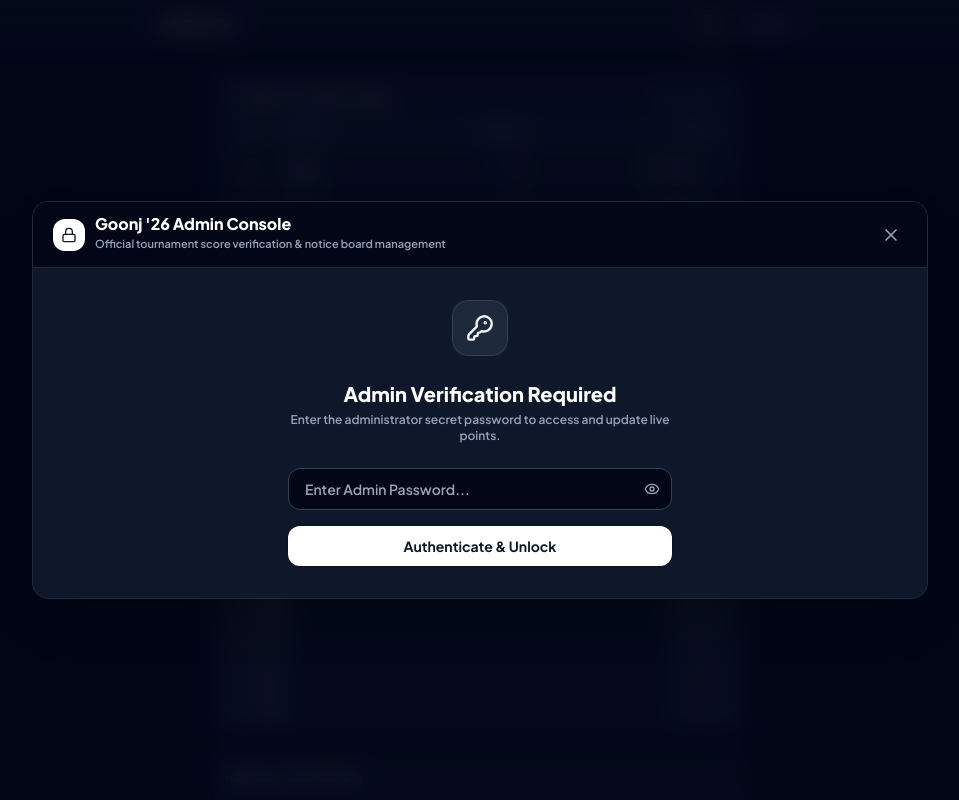
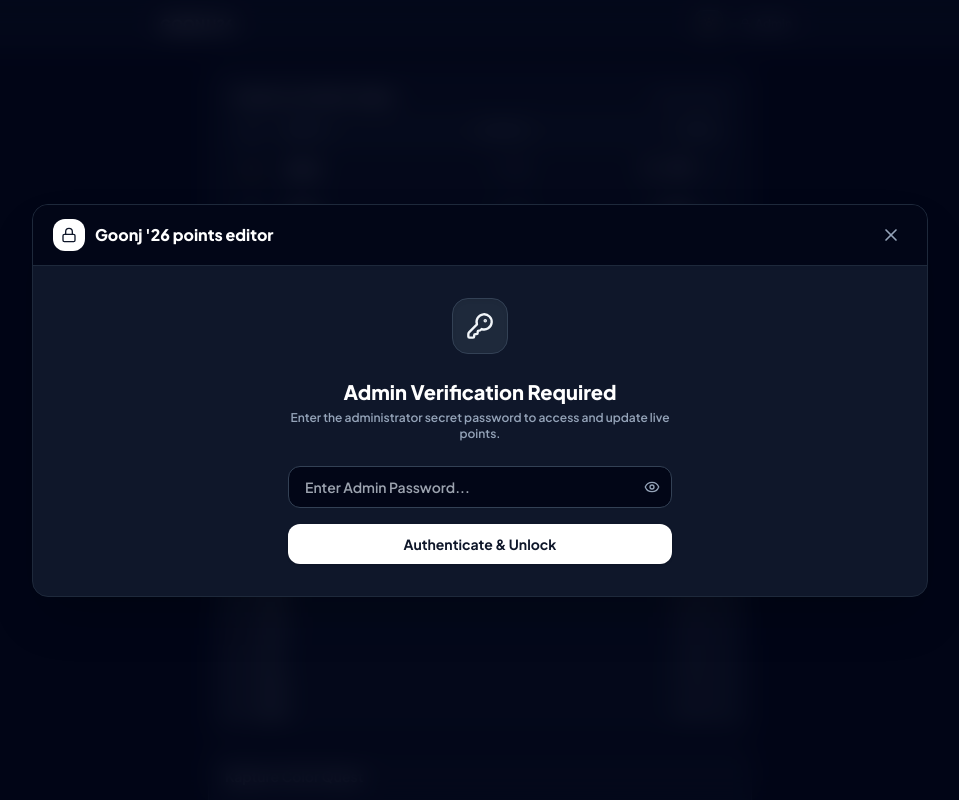
Before and after one commit to SharmaDevanshu089/goonj26-leaderboard, a React (Vite) app: page / in a window 1280 px wide. Both pictures are taken after a click on the button "Admin". Shown: the top 800 px of the page, without its empty margins (160-1119 px from the left). Built offline with nearby package versions, Linux system fonts and the light colour scheme.

Commit message:
Change admin header to Goonj '26 points editor and remove subtitle

```diff
--- a/src/components/AdminModal.tsx
+++ b/src/components/AdminModal.tsx
@@ -93,7 +93,7 @@ export const AdminModal: React.FC<AdminModalProps> = ({ isOpen, onClose }) => {
     if (success) {
       setAuthError(false);
       setPasswordInput('');
-      showToast('Admin verification successful! Welcome to Control Console.');
+      showToast('Verification successful! Welcome to Goonj \'26 points editor.');
     } else {
       setAuthError(true);
     }
@@ -249,16 +249,13 @@ export const AdminModal: React.FC<AdminModalProps> = ({ isOpen, onClose }) => {
             </div>
             <div>
               <h3 className="text-base font-extrabold text-slate-900 dark:text-white flex items-center gap-2 leading-none">
-                <span>Goonj '26 Admin Console</span>
+                <span>Goonj '26 points editor</span>
                 {isAdminLoggedIn && (
                   <span className="text-[10px] font-bold uppercase tracking-wider bg-emerald-100 text-emerald-800 dark:bg-emerald-950 dark:text-emerald-300 px-2 py-0.5 rounded-full border border-emerald-300 dark:border-emerald-700">
                     Live Session
                   </span>
                 )}
               </h3>
-              <p className="text-[11px] text-slate-500 dark:text-slate-400 mt-1">
-                Official tournament score verification & notice board management
-              </p>
             </div>
           </div>
 
```
